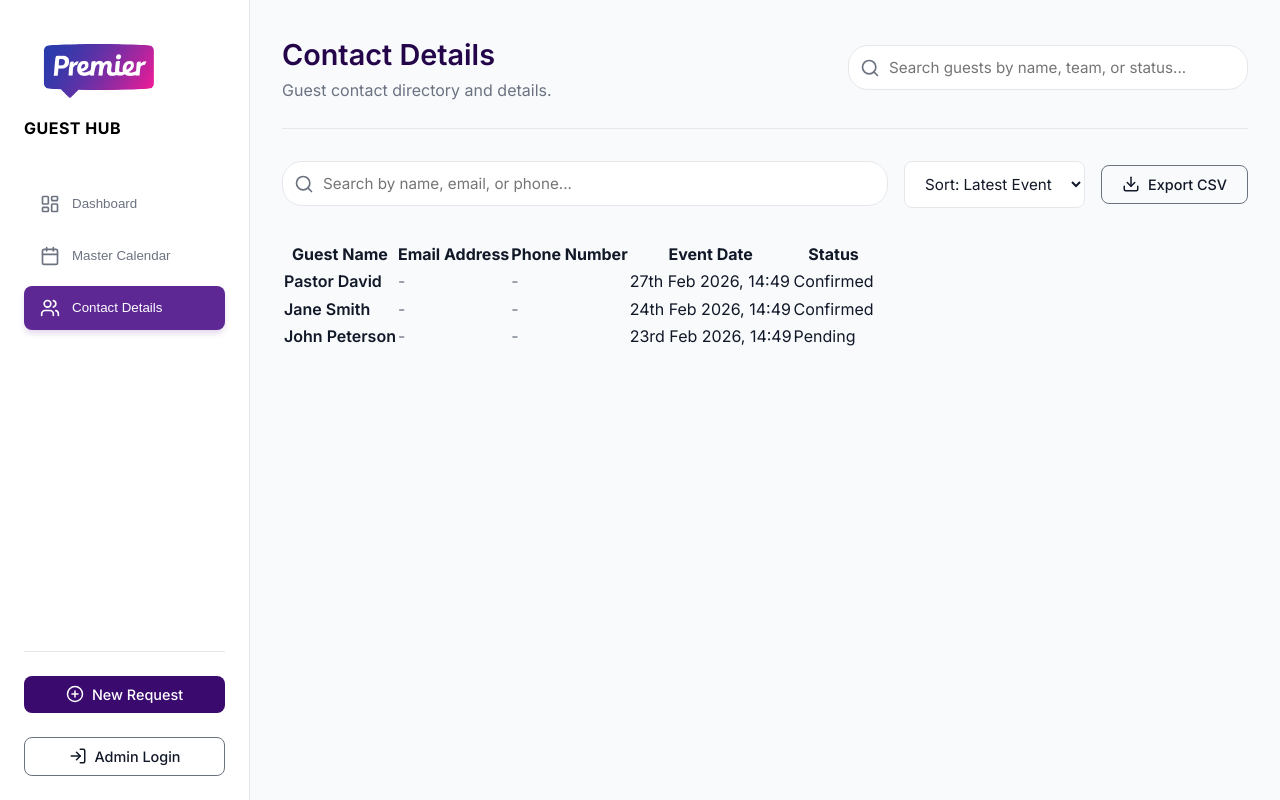
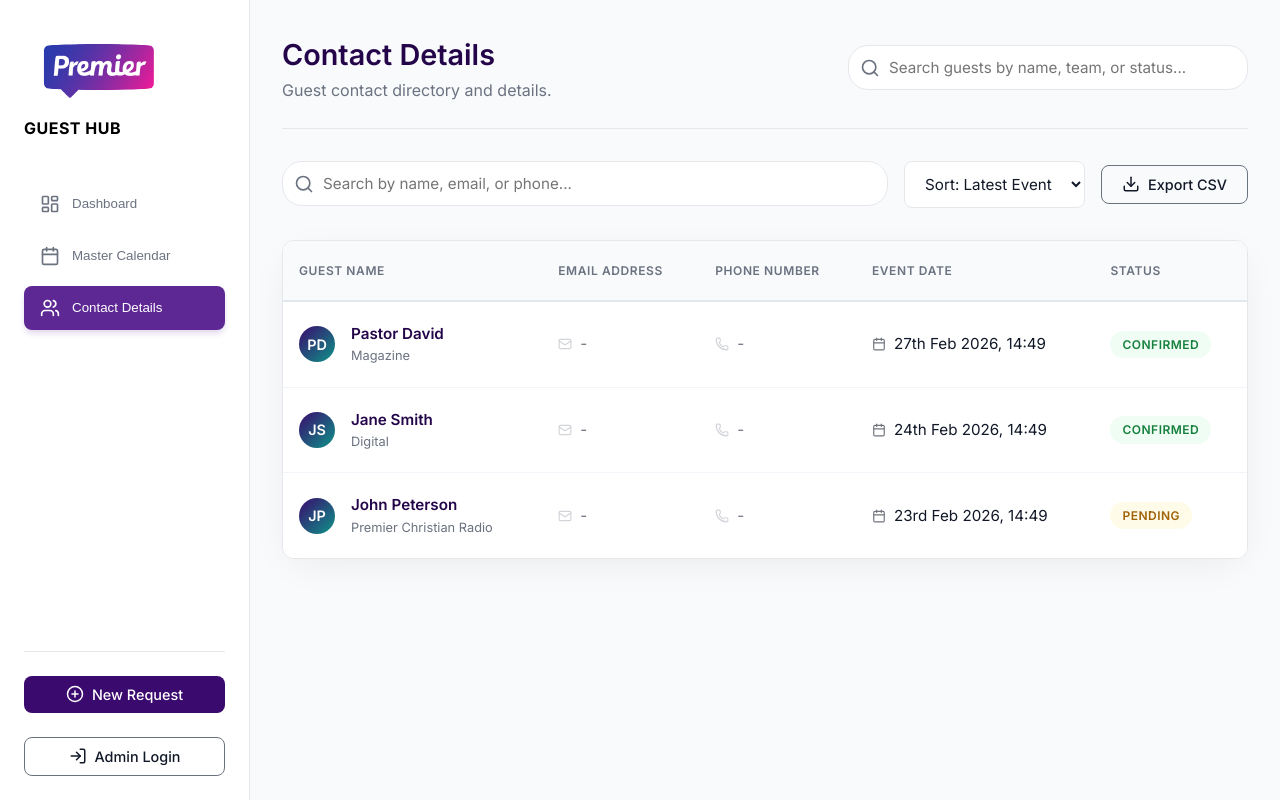
Before and after one commit to JCole200/premier-guest-hub, a React (Vite) app: page / in a window 1280 px wide. Both pictures are taken after a click on the button "Contact Details". Built offline with nearby package versions, Linux system fonts and the light colour scheme.

Commit message:
Enhance Contact Details table UI to a modern premium design

```diff
--- a/src/components/ContactDetails.jsx
+++ b/src/components/ContactDetails.jsx
@@ -1,5 +1,5 @@
 import React, { useState, useMemo } from 'react';
-import { Search, Download, Users, ArrowUpAZ, ArrowDownZA, Clock } from 'lucide-react';
+import { Search, Download, Users, Phone, Mail, Clock, CalendarIcon } from 'lucide-react';
 import { useAppContext } from '../AppContext';
 import { format, parseISO } from 'date-fns';
 
@@ -62,6 +62,14 @@ export default function ContactDetails() {
         document.body.appendChild(link);
         link.click();
         document.body.removeChild(link);
+        document.body.removeChild(link);
+    };
+
+    const getInitials = (name) => {
+        if (!name) return '?';
+        const parts = name.trim().split(' ');
+        if (parts.length >= 2) return (parts[0][0] + parts[1][0]).toUpperCase();
+        return name.substring(0, 2).toUpperCase();
     };
 
     return (
@@ -118,18 +126,37 @@ export default function ContactDetails() {
                         ) : (
                             filteredAndSortedGuests.map(guest => (
                                 <tr key={guest.id}>
-                                    <td style={{ fontWeight: '600' }}>{guest.name}</td>
+                                    <td>
+                                        <div style={{ display: 'flex', alignItems: 'center', gap: '1rem' }}>
+                                            <div className="contact-avatar">
+                                                {getInitials(guest.name)}
+                                            </div>
+                                            <div>
+                                                <div style={{ fontWeight: '600', color: 'var(--color-primary-dark)' }}>{guest.name}</div>
+                                                <div style={{ fontSize: '0.8rem', color: 'var(--color-text-muted)' }}>{guest.team}</div>
+                                            </div>
+                                        </div>
+                                    </td>
                                     <td>
                                         {guest.email ? (
-                                            <a href={`mailto:${guest.email}`} style={{ color: 'var(--color-primary)', textDecoration: 'none' }}>
-                                                {guest.email}
+                                            <a href={`mailto:${guest.email}`} style={{ color: 'var(--color-primary)', textDecoration: 'none', display: 'flex', alignItems: 'center', gap: '0.5rem' }}>
+                                                <Mail size={14} style={{ opacity: 0.6 }} /> {guest.email}
                                             </a>
                                         ) : (
-                                            <span style={{ color: 'var(--color-text-muted)' }}>-</span>
+                                            <span style={{ color: 'var(--color-text-muted)', display: 'flex', alignItems: 'center', gap: '0.5rem' }}>
+                                                <Mail size={14} style={{ opacity: 0.3 }} /> -
+                                            </span>
                                         )}
                                     </td>
-                                    <td>{guest.phone || <span style={{ color: 'var(--color-text-muted)' }}>-</span>}</td>
                                     <td>
+                                        <div style={{ display: 'flex', alignItems: 'center', gap: '0.5rem' }}>
+                                            <Phone size={14} style={{ opacity: guest.phone ? 0.6 : 0.3, color: guest.phone ? 'var(--color-text-main)' : 'var(--color-text-muted)' }} />
+                                            {guest.phone || <span style={{ color: 'var(--color-text-muted)' }}>-</span>}
+                                        </div>
+                                    </td>
+                                    <td>
+                                        <div style={{ display: 'flex', alignItems: 'center', gap: '0.5rem' }}>
+                                            <CalendarIcon size={14} style={{ opacity: 0.6, color: 'var(--color-text-main)' }} />
                                             {guest.isTBC ? (
                                                 <span style={{ color: '#f59e0b', fontWeight: '600' }}>Date TBC</span>
                                             ) : guest.eventDate ? (
@@ -137,9 +164,10 @@ export default function ContactDetails() {
                                             ) : (
                                                 <span style={{ color: 'var(--color-text-muted)' }}>Unknown</span>
                                             )}
+                                        </div>
                                     </td>
                                     <td>
-                                        <span className={`status-badge status-${guest.status.toLowerCase()}`}>
+                                        <span className={`badge badge-${guest.status.toLowerCase()}`}>
                                             {guest.status}
                                         </span>
                                     </td>
--- a/src/index.css
+++ b/src/index.css
@@ -461,3 +461,66 @@ body {
   transform: translateX(4px);
   box-shadow: 0 4px 12px rgba(0, 0, 0, 0.05);
 }
+
+/* Premium Data Table Styles */
+.table-container {
+  background: white;
+  border-radius: var(--border-radius);
+  box-shadow: 0 10px 40px -10px rgba(0,0,0,0.08);
+  overflow-x: auto;
+  border: 1px solid #e5e7eb;
+}
+
+.data-table {
+  width: 100%;
+  border-collapse: collapse;
+  text-align: left;
+}
+
+.data-table th {
+  background-color: #f8fafc;
+  color: var(--color-text-muted);
+  font-weight: 600;
+  text-transform: uppercase;
+  font-size: 0.75rem;
+  letter-spacing: 0.05em;
+  padding: 1.25rem 1rem;
+  border-bottom: 2px solid #e2e8f0;
+}
+
+.data-table td {
+  padding: 1.25rem 1rem;
+  border-bottom: 1px solid #f1f5f9;
+  color: var(--color-text-main);
+  font-size: 0.95rem;
+  vertical-align: middle;
+}
+
+.data-table tbody tr {
+  transition: all 0.2s ease;
+  background-color: white;
+}
+
+.data-table tbody tr:hover {
+  background-color: #f8fafc;
+  transform: scale(1.001);
+  box-shadow: inset 0 0 0 1px var(--color-primary-light);
+}
+
+.data-table tbody tr:last-child td {
+  border-bottom: none;
+}
+
+.contact-avatar {
+  width: 36px;
+  height: 36px;
+  border-radius: 50%;
+  background: linear-gradient(135deg, var(--color-primary), var(--color-secondary));
+  color: white;
+  display: flex;
+  align-items: center;
+  justify-content: center;
+  font-weight: 600;
+  font-size: 0.9rem;
+  flex-shrink: 0;
+}
```
Lines whose indentation alone changed are shown as unchanged.
